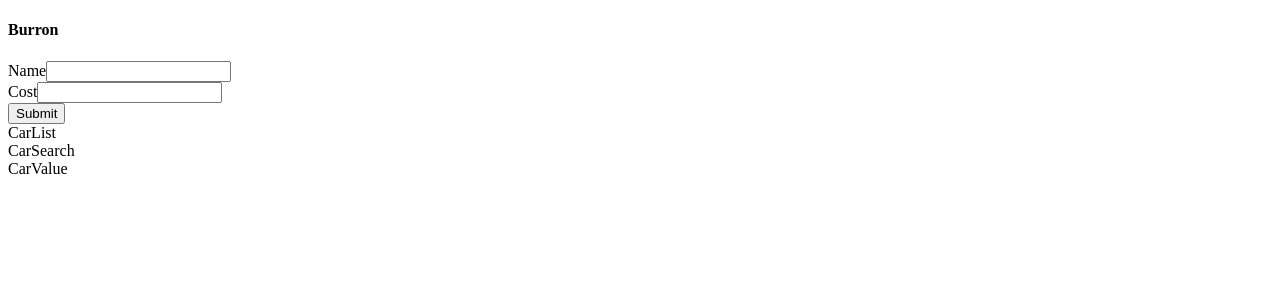
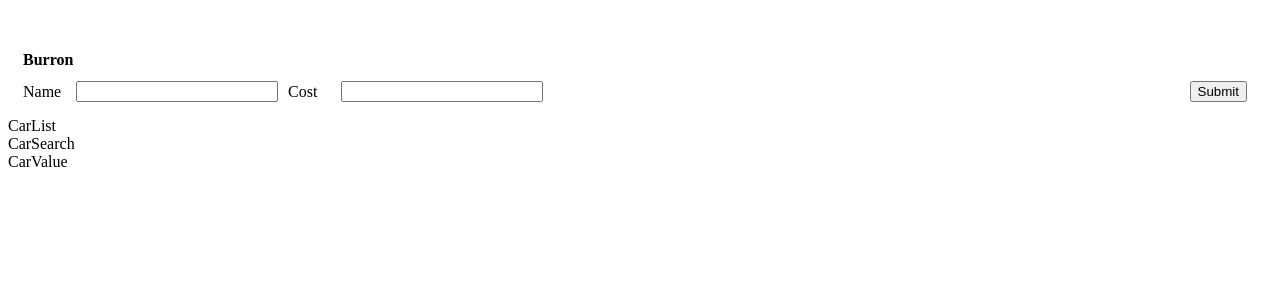
Before and after one commit to p2arthur/car_tracker_react, a React (Vite) app: page / in a window 1280 px wide. Shown: the top 300 px of the page. Built offline with nearby package versions, Linux system fonts and the light colour scheme.

Commit message:
add basic styling to the app

```diff
--- /dev/null
+++ b/src/assets/styles.css
@@ -0,0 +1,79 @@
+.car-form {
+  margin-top: 15px;
+  padding: 15px;
+}
+.car-form .field-group {
+  display: flex;
+  margin-bottom: 0px;
+}
+.car-form form {
+  display: flex;
+  justify-content: space-between;
+}
+.car-form .field {
+  display: flex;
+  align-items: center;
+  margin-bottom: 0px;
+  margin-right: 10px;
+}
+.car-form .field label.label {
+  margin-bottom: 0px;
+  width: 70px;
+}
+.car-form input {
+  width: 100%;
+}
+.car-form h4.subtitle.is-3 {
+  margin-bottom: 0.75rem;
+}
+
+.car-list .panel.bold {
+  font-weight: 600;
+}
+
+.car-list .panel {
+  padding: 10px;
+  display: flex;
+  flex-direction: row;
+  justify-content: space-between;
+  align-items: center;
+}
+
+.car-list p {
+  font-size: 1.5rem;
+}
+
+.car-list .note {
+  font-style: italic;
+  display: block;
+  margin: 40px 20px;
+}
+
+.car-value {
+  font-size: 2rem;
+  text-align: right;
+}
+
+hr {
+  margin: 1rem 0;
+}
+
+.list-header {
+  display: flex;
+  flex-direction: row;
+  justify-content: space-between;
+  align-items: center;
+}
+
+.list-header h3.title {
+  margin-bottom: 0px;
+}
+
+.list-header .search {
+  display: flex;
+  align-items: center;
+}
+.list-header .search .label {
+  margin-bottom: 0px;
+  margin-right: 10px;
+}
--- a/src/index.jsx
+++ b/src/index.jsx
@@ -2,6 +2,7 @@
 import React from "react";
 import { Provider } from "react-redux";
 import { store } from "./store";
+import "./assets/styles.css";
 
 import App from "./App";
 
```
